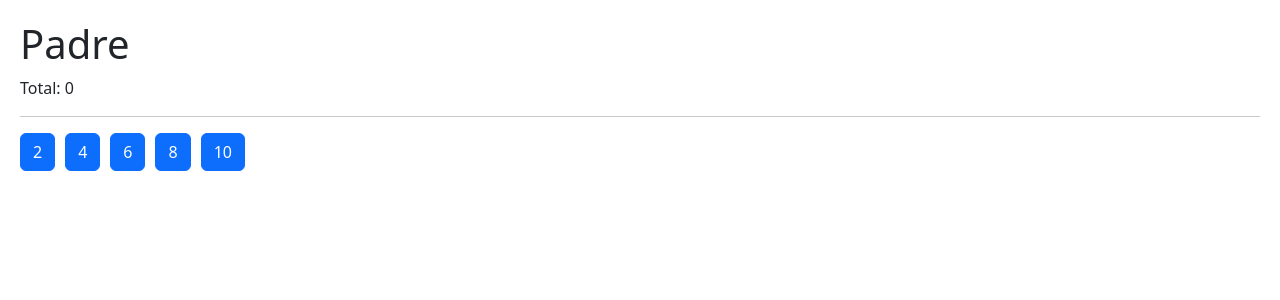
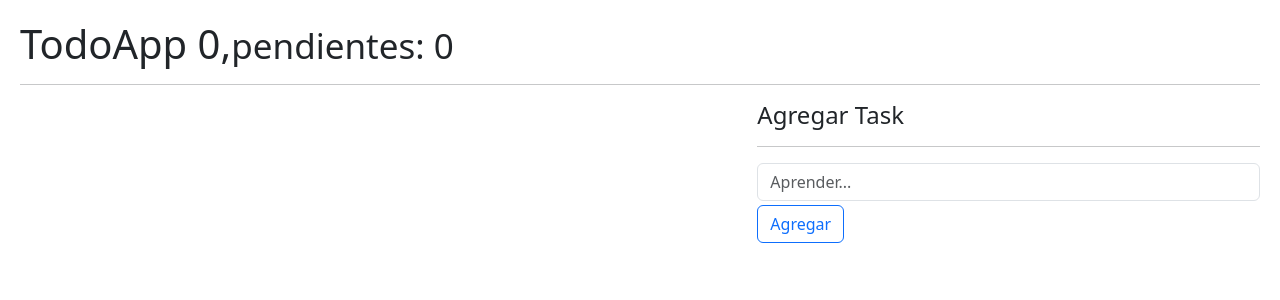
Before and after one commit to alexlatam/react-hook-app, a React (Vite) app: page / in a window 1280 px wide. Shown: the top 300 px of the page. Built offline with nearby package versions, Linux system fonts and the light colour scheme.

Commit message:
feature: useReducer todo app

```diff
--- /dev/null
+++ b/src/08-useReducer/TodoAddForm.jsx
@@ -0,0 +1,46 @@
+import Proptypes from "prop-types";
+import { useForm } from "../Hooks/useForm";
+
+export const TodoAddForm = ({ onNewTodo }) => {
+  const { description, onInputChange, onResetForm } = useForm({
+    description: ""
+  });
+
+  const onFormSubmit = (e) => {
+    e.preventDefault();
+    if (description.length <= 1) return;
+
+    const newTodo = {
+        id: new Date().getTime(),
+        description,
+        done: false
+    }
+
+    onNewTodo(newTodo);
+    onResetForm();
+  }
+
+  return (
+    <form onSubmit={onFormSubmit}>
+      <input
+        type="text"
+        placeholder="Aprender..."
+        className="form-control"
+        name="description"
+        value={description}
+        onChange={onInputChange}
+      />
+
+      <button
+        type="submit"
+        className="btn btn-outline-primary mt-1 btn-block"
+      >
+        Agregar
+      </button>
+    </form>
+  );
+};
+
+TodoAddForm.propTypes = {
+    onNewTodo: Proptypes.func.isRequired
+};
--- /dev/null
+++ b/src/08-useReducer/TodoApp.jsx
@@ -0,0 +1,38 @@
+import { useTodos } from "../Hooks/useTodos";
+import { TodoList, TodoAddForm } from "./";
+
+export const TodoApp = () => {
+  const {
+    todos,
+    todosCount,
+    todosPending,
+    handleAddTodo,
+    handleRemoveTodo,
+    handleToggleTodoDone
+  } = useTodos();
+
+  return (
+    <>
+      <h1>
+        TodoApp {todosCount},<small>pendientes: {todosPending}</small>
+      </h1>
+      <hr />
+
+      <div className="row">
+        <div className="col-7">
+          <TodoList
+            todos={todos}
+            onRemoveTodo={handleRemoveTodo}
+            onToggleTodoDone={handleToggleTodoDone}
+          />
+        </div>
+
+        <div className="col-5">
+          <h4>Agregar Task</h4>
+          <hr />
+          <TodoAddForm onNewTodo={handleAddTodo} />
+        </div>
+      </div>
+    </>
+  );
+};
--- /dev/null
+++ b/src/08-useReducer/TodoItem.jsx
@@ -0,0 +1,22 @@
+import Proptype from "prop-types";
+
+export const TodoItem = ({ todo = {}, onRemoveTodo, onToggleTodoDone }) => {
+  return (
+    <li className="list-group-item d-flex justify-content-between mb-2">
+      <span
+        role="button"
+        className={`align-self-center ${todo.done ? 'text-decoration-line-through' : ''}`}
+        onClick={ () => onToggleTodoDone(todo)}
+      >{todo.description}</span>
+      <button className="btn btn-danger" onClick={() => onRemoveTodo(todo)}>
+        Borrar
+      </button>
+    </li>
+  );
+};
+
+TodoItem.propTypes = {
+  todo: Proptype.object.isRequired,
+  onRemoveTodo: Proptype.func.isRequired,
+  onToggleTodoDone: Proptype.func.isRequired,
+};
--- /dev/null
+++ b/src/08-useReducer/TodoList.jsx
@@ -0,0 +1,25 @@
+import Proptype from "prop-types";
+import { TodoItem } from "./";
+
+export const TodoList = ({todos = [], onRemoveTodo, onToggleTodoDone}) => {
+  return (
+    <ul className="list-gorup">
+      {
+        todos.map( todo => (
+          <TodoItem
+            key={todo.id}
+            todo={todo}
+            onRemoveTodo={onRemoveTodo}
+            onToggleTodoDone={onToggleTodoDone}
+          />
+        ))
+      }
+    </ul>
+  );
+};
+
+TodoList.propTypes = {
+    todos: Proptype.array.isRequired,
+    onRemoveTodo: Proptype.func.isRequired,
+    onToggleTodoDone: Proptype.func.isRequired,
+}
--- /dev/null
+++ b/src/08-useReducer/index.js
@@ -0,0 +1,4 @@
+export * from './TodoAddForm'
+export * from './TodoApp'
+export * from './TodoItem'
+export * from './TodoList'
--- /dev/null
+++ b/src/08-useReducer/intro-reducer.js
@@ -0,0 +1,32 @@
+
+const initialSate = [{
+    id: 1,
+    todo: 'Comprar pan',
+    done: false
+}];
+
+const todoReducer = (state = initialSate, action) => {
+
+    if (action?.type === '[TODO] add todo') {
+        return [...state, action.payload];
+    }
+
+    return state;
+}
+
+let todos = todoReducer();
+
+console.log(todos)
+const newTodo = {
+    id: 2,
+    todo: 'Comprar leche',
+    done: false
+}
+
+const action = {
+    type: '[TODO] add todo',
+    payload: newTodo
+}
+
+todos = todoReducer(todos, action);
+console.log(todos)
--- /dev/null
+++ b/src/08-useReducer/todoReducer.js
@@ -0,0 +1,22 @@
+export const todoReducer = (state = [], action) => {
+
+    // action.payload contiene el objeto que se envia desde el dispatch.
+    // action.payload = { id: number, description: string, done: boolean }
+    // action.type contiene el tipo de accion que se esta ejecutando.
+    switch (action.type) {
+        case '[TODO] add':
+            return [...state, action.payload];
+        case '[TODO] remove':
+            return state.filter(todo => todo.id !== action.payload.id);
+
+        case '[TODO] done':
+            return state.map(todo =>
+                todo.id === action.payload.id
+                    ? { ...todo, done: !todo.done }
+                    : todo
+            );
+        default:
+            return state;
+    }
+
+}
--- a/src/Hooks/index.js
+++ b/src/Hooks/index.js
@@ -1,3 +1,4 @@
 export * from "./useCounter";
 export * from "./useFetch";
 export * from "./useForm";
+export * from "./useTodos";
--- a/src/Hooks/useForm.js
+++ b/src/Hooks/useForm.js
@@ -19,6 +19,7 @@ export const useForm = (initialForm = {}) => {
     }
 
     return {
+        ...formState,
         formState,
         onInputChange,
         onResetForm
--- /dev/null
+++ b/src/Hooks/useTodos.js
@@ -0,0 +1,62 @@
+import { todoReducer } from "./../08-useReducer/todoReducer";
+import { useEffect, useReducer } from "react";
+
+export const useTodos = () => {
+
+    const initialState = [];
+
+    const init = () => {
+        return JSON.parse(localStorage.getItem("todos")) || [];
+    };
+
+    const [todos, dispatch] = useReducer(todoReducer, initialState, init);
+    const todosCount = todos.length;
+    const todosPending = todos.reduce((total, todo) => {
+        return todo.done ? total : total + 1
+    }, 0);
+
+    // Cada vez que cambie el estado de los todos, se ejecuta este efecto.
+    useEffect(() => {
+        // cada vez que cambie el estado de los todos, se guarda en el localStorage.        localStorage.setItem("todos", JSON.stringify(todos));
+        localStorage.setItem("todos", JSON.stringify(todos));
+    }, [todos]);
+
+    // Funcion encargada de agregar un todo al estado.
+    const handleAddTodo = (todo) => {
+        // creamos la accion que se va a enviar al reducer.
+        const action = {
+            type: "[TODO] add",
+            payload: todo
+        };
+
+        // enviamos la accion al reducer.
+        dispatch(action);
+    };
+
+    // Funcion encargada de eliminar un todo del estado.
+    const handleRemoveTodo = (todo) => {
+        // enviamos la accion al reducer.
+        dispatch({
+            type: "[TODO] remove",
+            payload: todo
+        });
+    };
+
+    // Funcion encargada de cambiar el estado(done[true-false]) de un todo.
+    const handleToggleTodoDone = (todo) => {
+        // enviamos la accion al reducer.
+        dispatch({
+            type: "[TODO] done",
+            payload: todo
+        });
+    };
+
+    return {
+        todos,
+        todosCount,
+        todosPending,
+        handleAddTodo,
+        handleRemoveTodo,
+        handleToggleTodoDone
+    }
+}
--- a/src/main.jsx
+++ b/src/main.jsx
@@ -13,7 +13,10 @@ import 'bootstrap/dist/css/bootstrap.min.css';
 // import { Memorize } from './06-memos/Memorize.jsx';
 // import { MemorizeHook } from './06-memos/MemorizeHook.jsx';
 // import { CallbackHook } from './06-memos/CallbackHook.jsx';
-import { Padre } from './07-tarea-memo/Padre.jsx';
+// import { Padre } from './07-tarea-memo/Padre.jsx';
+// import './08-useReducer/intro-reducer'
+import { TodoApp } from './08-useReducer/TodoApp.jsx';
+
 
 import './index.css'
 
@@ -30,6 +33,7 @@ ReactDOM.createRoot(document.getElementById('root')).render(
     {/* <Memorize /> */}
     {/* <MemorizeHook /> */}
     {/* <CallbackHook /> */}
-    <Padre />
+    {/* <Padre /> */}
+    <TodoApp />
   </React.StrictMode>,
 )
```
